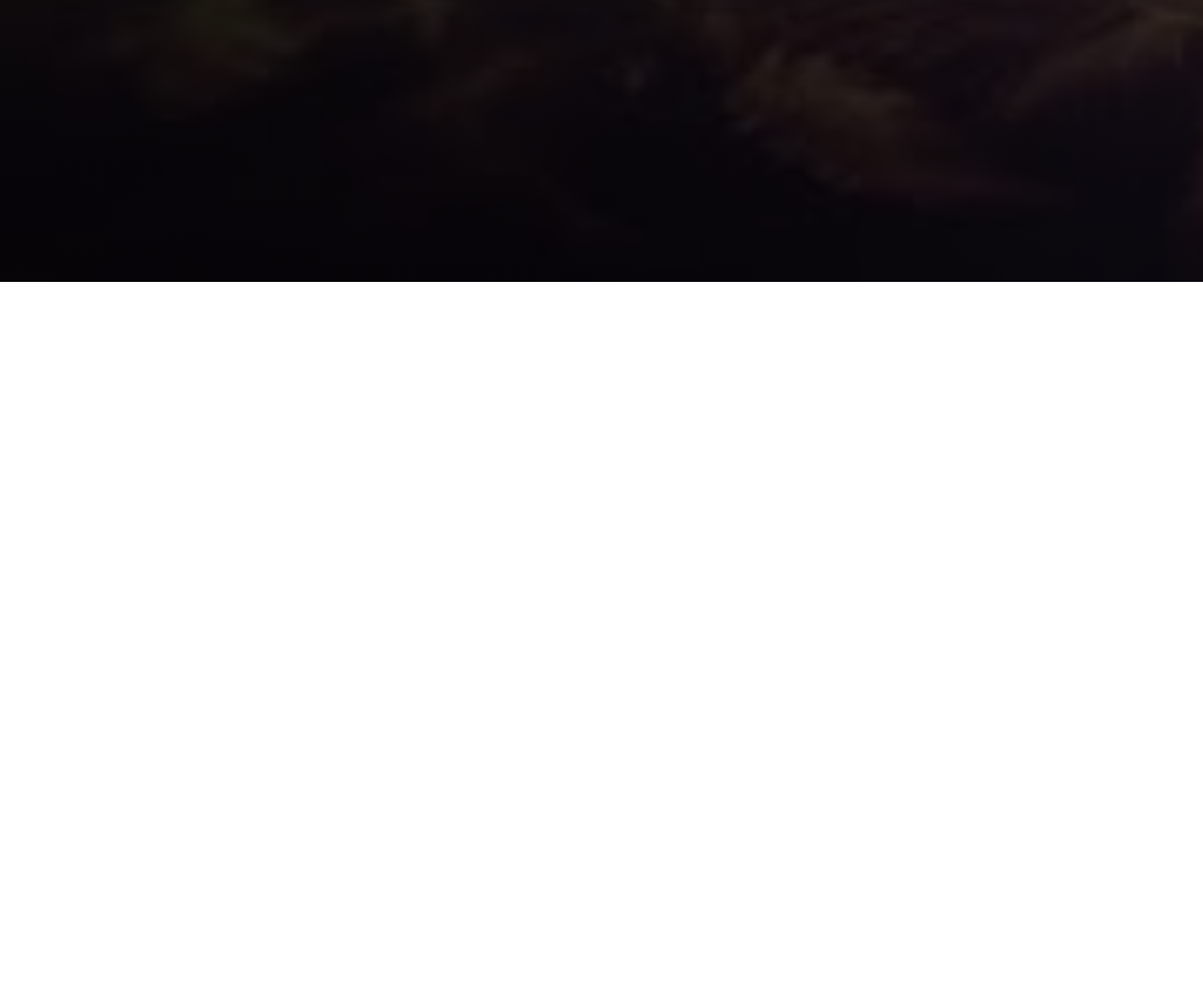
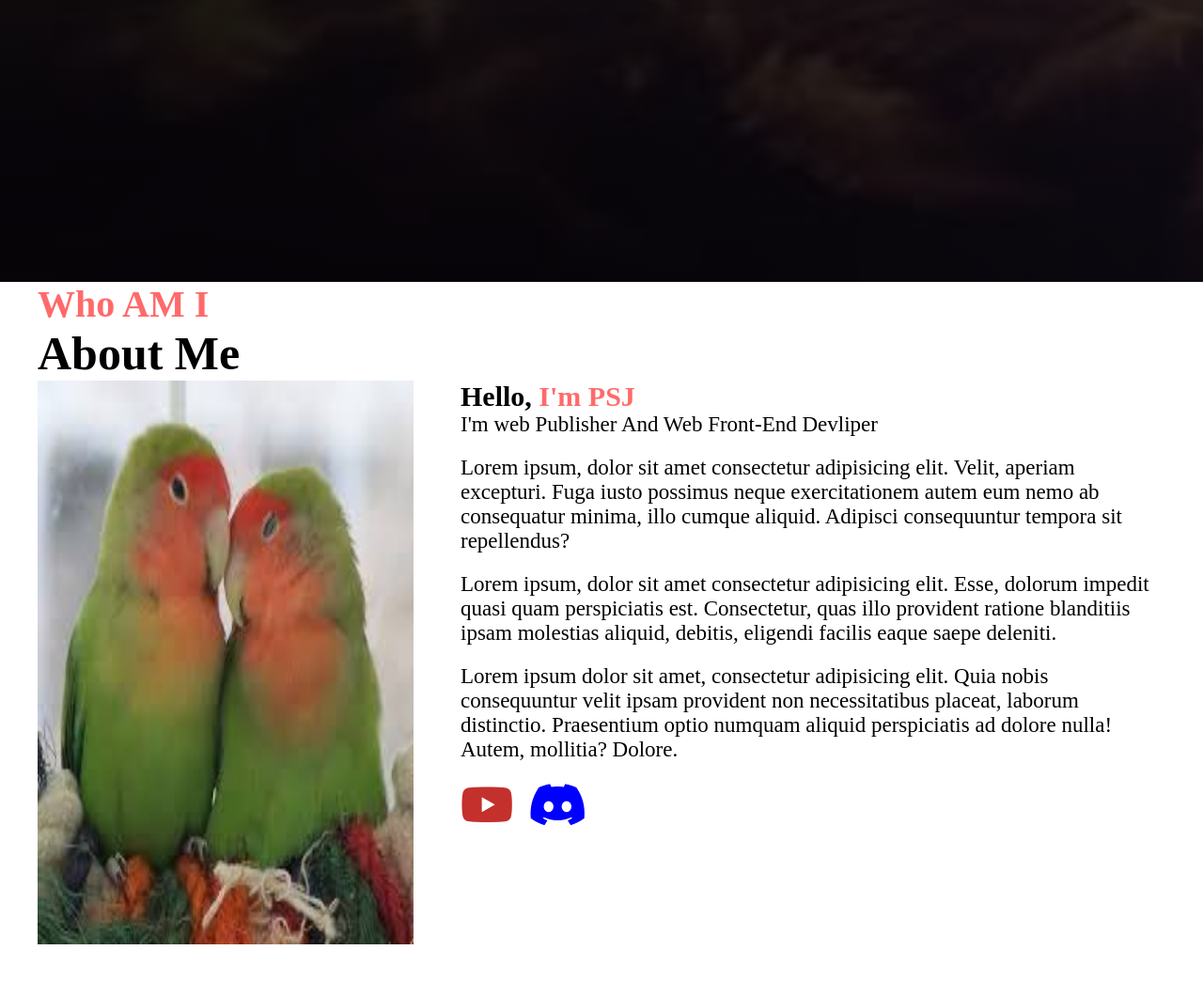
Before and after one commit to bsejun/swjb, a plain HTML site: page index.html in a window 1280 px wide. Shown: the part 900-1944 px from the top of the page at 94% size. Before the commit the page ends 1200 px from the top, so only its background shows below. Drawn offline with Linux system fonts and the light colour scheme.

Commit message:
Add files via upload

```diff
--- a/index.html
+++ b/index.html
@@ -5,6 +5,9 @@
     <meta charset="UTF-8">
     <meta name="viewport" content="width=device-width, initial-scale=1.0">
     <title>Document</title>
+    <link rel="stylesheet" href="https://cdnjs.cloudflare.com/ajax/libs/font-awesome/6.6.0/css/all.min.css"
+        integrity="sha512-Kc323vGBEqzTmouAECnVceyQqyqdsSiqLQISBL29aUW4U/M7pSPA/gEUZQqv1cwx4OnYxTxve5UMg5GT6L4JJg=="
+        crossorigin="anonymous" referrerpolicy="no-referrer" />
     <link rel="stylesheet" href="style.css" </head>
 
 <body>
@@ -24,7 +27,6 @@
                 <li><a href="">Contact</a></li>
             </ul>
         </div>
-
         <div class="main">
             <h1>Welcome My Homepage</h1>
             <h2>I'm A web Deveoper</h2>
@@ -34,9 +36,37 @@
             <button>Download CV</button>
 
         </div>
+    </div>
 
 
+    <div class="about">
+        <h2>Who AM I</h2>
+        <h1>About Me</h1>
+        <div class="contents">
+            <div class="left">
+                <img src="about.jpg" alt="">
+            </div>
+            <div class="right">
+                <h1>Hello, <span>I'm PSJ</span></h1>
+                <ul>
+                    <li>I'm web Publisher And Web Front-End Devliper</li>
+                    <li>Lorem ipsum, dolor sit amet consectetur adipisicing elit. Velit, aperiam excepturi. Fuga iusto
+                        possimus neque exercitationem autem eum nemo ab consequatur minima, illo cumque aliquid.
+                        Adipisci consequuntur tempora sit repellendus?</li>
+                    <li>Lorem ipsum, dolor sit amet consectetur adipisicing elit. Esse, dolorum impedit quasi quam
+                        perspiciatis est. Consectetur, quas illo provident ratione blanditiis ipsam molestias aliquid,
+                        debitis, eligendi facilis eaque saepe deleniti.</li>
+                    <li>Lorem ipsum dolor sit amet, consectetur adipisicing elit. Quia nobis consequuntur velit ipsam
+                        provident non necessitatibus placeat, laborum distinctio. Praesentium optio numquam aliquid
+                        perspiciatis ad dolore nulla! Autem, mollitia? Dolore.</li>
+                    <li> <i class="fa-brands fa-youtube"></i> <i class="fa-brands fa-discord"></i> </li>
+                </ul>
+
+            </div>
+        </div>
     </div>
+
+
 
 
 </body>
--- a/style.css
+++ b/style.css
@@ -2,7 +2,6 @@
     margin: 0;
     padding: 0;
     box-sizing: border-box;
-
 
 }
 
@@ -44,7 +43,8 @@ li {
     font-weight: bold;
     transition: 0.3s;
 }
-.logo:hover{
+
+.logo:hover {
     color: #ff6a6a;
 }
 
@@ -117,3 +117,71 @@ li {
     background-color: white;
     color: black;
 }
+
+
+.about {
+    width: 1200px;
+    height: 800px;
+    margin: 0 auto;
+
+}
+
+.about h2 {
+    font-size: 40px;
+    color: #ff6a6a;
+
+}
+
+.about h1 {
+    font-size: 50px;
+
+}
+
+.about .contents {
+    width: 100%;
+    height: 500px;
+    display: flex;
+}
+
+.about .left {
+    width: 400px;
+    height: 500px;
+
+}
+
+.about .left img {
+    width: 400px;
+    height: 600px;
+
+}
+
+.about .right {
+    width: 800px;
+    height: 500px;
+    padding-left: 50px;
+}
+
+.about .right h1 {
+    font-size: 30px;
+}
+
+.about .right span {
+    color: #ff6a6a;
+}
+
+.about .right li {
+    font-size: 23px;
+    margin-bottom: 20px;
+}
+
+.fa-youtube {
+    font-size: 50px;
+    color: #c4302b;
+    margin-right: 10px;
+}
+
+.fa-discord {
+    font-size: 50px;
+    color: blue;
+    margin-right: 10px;
+}
```
Also changed, not shown: about.jpg (added).
